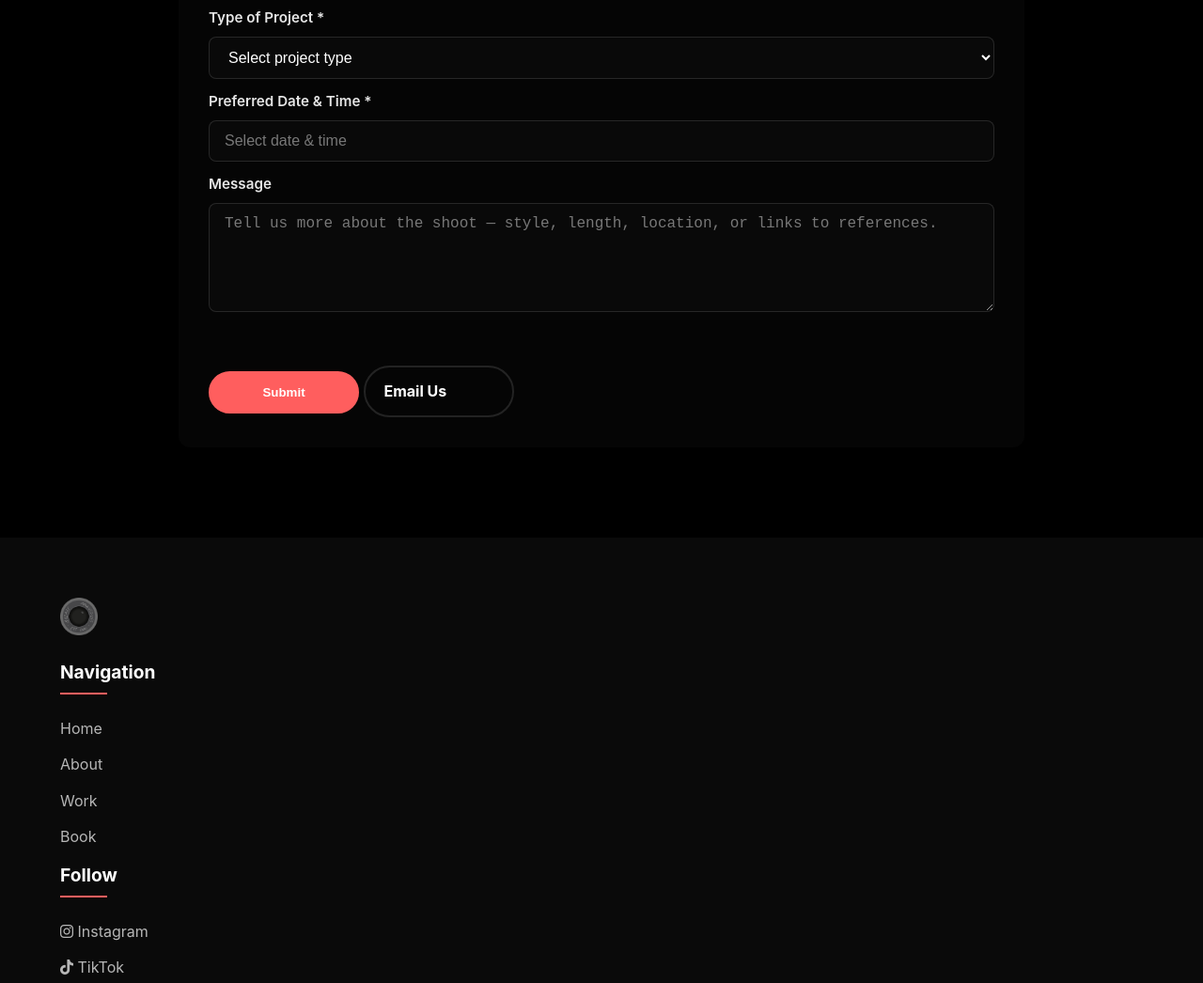
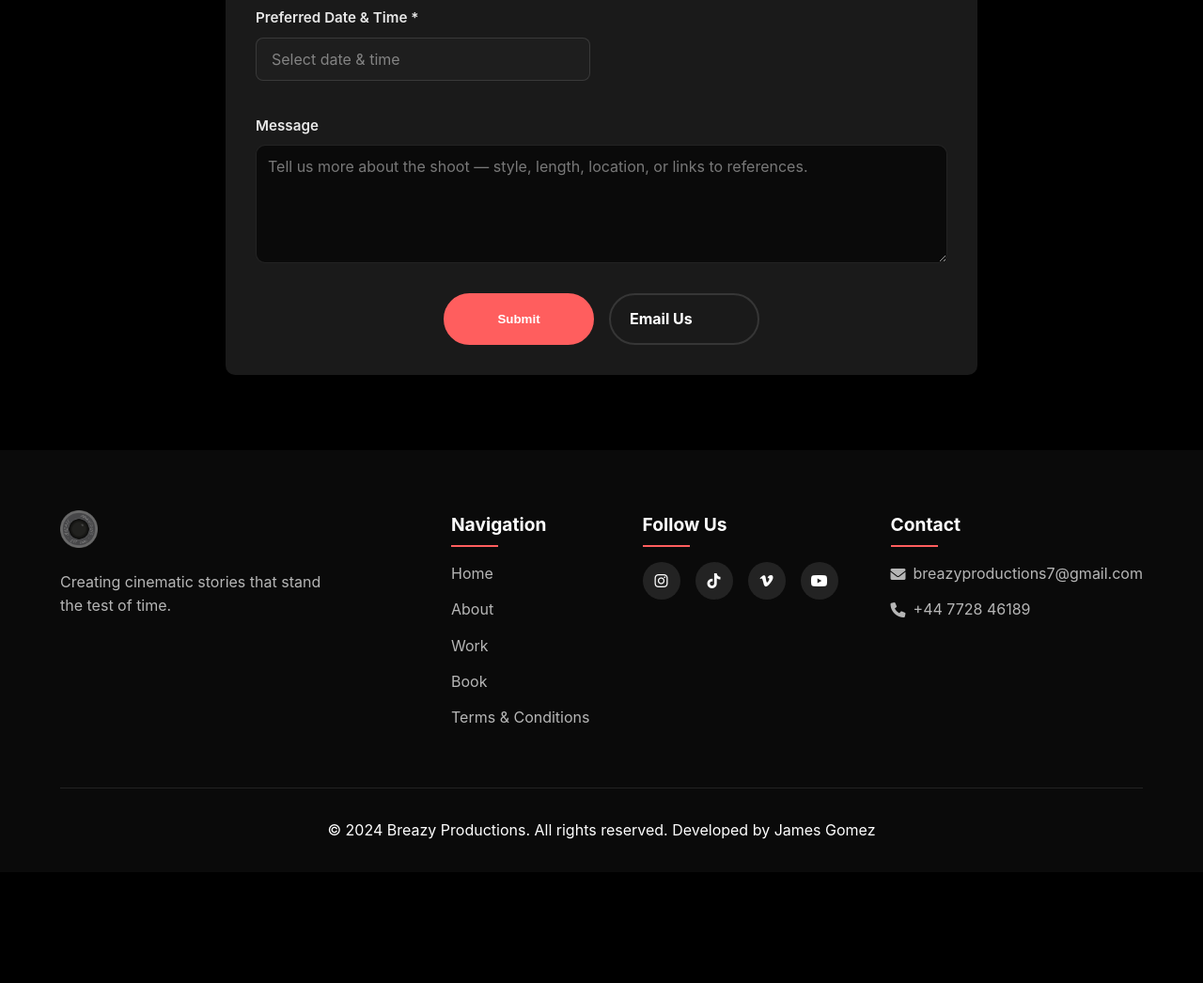
Before and after one commit to olajameze/Jordans-E-website, a website: page website/book.html in a window 1280 px wide. Shown: the part 740-1786 px from the top of the page at 94% size. After the commit the page ends 1668 px from the top, so only its background shows below. Drawn offline with nearby package versions, Linux system fonts and the light colour scheme.

Commit message:
Added Proper Styling: Enhanced the form and footer styling to match the rest of the site
Improved Responsiveness: Added media queries to ensure the layout works well on all screen sizes

Form Enhancements: Added better styling for form elements and error messages

Flatpickr Customization: Added styles to make the date picker match the site's dark theme

Consistent Design: Ensured all elements follow the same design language as the rest of the site

```diff
--- a/website/book.html
+++ b/website/book.html
@@ -5,7 +5,7 @@
   <meta name="viewport" content="width=device-width, initial-scale=1" />
   <title>Book - Breazy Productions</title>
 
-  <!-- Main stylesheet (your provided CSS) -->
+  <!-- Main stylesheet -->
   <link rel="stylesheet" href="css/style.css">
 
   <!-- Icons -->
@@ -108,8 +108,10 @@
   <!-- Footer -->
   <footer class="footer">
     <div class="footer-container">
+      <div class="footer-content">
         <div class="footer-logo">
           <img src="images/logo.png" alt="Breazy Productions Logo">
+          <p>Creating cinematic stories that stand the test of time.</p>
         </div>
 
         <div class="footer-links">
@@ -118,25 +120,29 @@
             <ul>
               <li><a href="index.html">Home</a></li>
               <li><a href="about.html">About</a></li>
-                        <li><a href="work.html" class="active">Work</a></li>
-                        <li><a href="book.html">Book</a></li>
+              <li><a href="work.html">Work</a></li>
+              <li><a href="book.html" class="active">Book</a></li>
+              <li><a href="terms.html">Terms & Conditions</a></li>
             </ul>
           </div>
 
           <div class="footer-social">
-                    <h4>Follow</h4>
-                    <ul>
-                        <li><a href="#"><i class="fab fa-instagram"></i> Instagram</a></li>
-                        <li><a href="#"><i class="fab fa-tiktok"></i> TikTok</a></li>
-                    </ul>
+            <h4>Follow Us</h4>
+            <div class="social-icons">
+              <a href="#" aria-label="Instagram"><i class="fab fa-instagram"></i></a>
+              <a href="#" aria-label="TikTok"><i class="fab fa-tiktok"></i></a>
+              <a href="#" aria-label="Vimeo"><i class="fab fa-vimeo-v"></i></a>
+              <a href="#" aria-label="YouTube"><i class="fab fa-youtube"></i></a>
+            </div>
           </div>
 
           <div class="footer-contact">
             <h4>Contact</h4>
             <ul>
-                        <li><a href="mailto:Breazyproductions7@gmail.com">Breazyproductions7@gmail.com</a></li>
-                        <li><a href="tel:+44772846189">+44 7728 46189</a></li>
+              <li><a href="mailto:breazyproductions7@gmail.com"><i class="fas fa-envelope"></i> breazyproductions7@gmail.com</a></li>
+              <li><a href="tel:+44772846189"><i class="fas fa-phone"></i> +44 7728 46189</a></li>
             </ul>
+          </div>
         </div>
       </div>
 
@@ -145,3 +151,9 @@
       </div>
     </div>
   </footer>
+
+  <!-- Scripts -->
+  <script src="https://cdn.jsdelivr.net/npm/flatpickr"></script>
+  <script src="js/script.js"></script>
+</body>
+</html>
--- a/website/css/style.css
+++ b/website/css/style.css
@@ -636,6 +636,149 @@ body {
     color: var(--primary-color);
 }
 
+/* Booking Page Specific Styles */
+.booking-page {
+  padding-top: 100px;
+  min-height: 100vh;
+  background: var(--bg-darker);
+}
+
+.booking-intro {
+  text-align: center;
+  padding: 3rem 0;
+}
+
+.booking-intro h1 {
+  font-size: 2.5rem;
+  margin-bottom: 1rem;
+  background: linear-gradient(45deg, var(--text-color), var(--primary-color));
+  -webkit-background-clip: text;
+  -webkit-text-fill-color: transparent;
+}
+
+.wide-description {
+  max-width: 700px;
+  margin: 0 auto;
+  font-size: 1.1rem;
+  opacity: 0.9;
+}
+
+.booking-section {
+  padding: 2rem 0 5rem;
+}
+
+.booking-section h2 {
+  text-align: center;
+  margin-bottom: 1rem;
+  font-size: 2.2rem;
+}
+
+.booking-section h2 span {
+  color: var(--primary-color);
+}
+
+.booking-form {
+  max-width: 800px;
+  margin: 0 auto;
+  background: var(--bg-light);
+  padding: 2rem;
+  border-radius: var(--border-radius);
+  box-shadow: var(--box-shadow);
+}
+
+.form-grid {
+  display: grid;
+  grid-template-columns: 1fr;
+  gap: 1.5rem;
+  margin-bottom: 1.5rem;
+}
+
+@media (min-width: 768px) {
+  .form-grid {
+    grid-template-columns: 1fr 1fr;
+  }
+}
+
+.form-group {
+  margin-bottom: 1.5rem;
+}
+
+.form-group label {
+  display: block;
+  margin-bottom: 0.5rem;
+  font-weight: 600;
+  color: var(--text-color);
+}
+
+.form-group input,
+.form-group select,
+.form-group textarea {
+  width: 100%;
+  padding: 0.75rem;
+  border: 1px solid rgba(255, 255, 255, 0.1);
+  border-radius: var(--border-radius);
+  background: var(--bg-dark);
+  color: var(--text-color);
+  font-family: inherit;
+  font-size: 1rem;
+  transition: border-color 0.3s ease;
+}
+
+.form-group input:focus,
+.form-group select:focus,
+.form-group textarea:focus {
+  outline: none;
+  border-color: var(--primary-color);
+}
+
+.form-actions {
+  display: flex;
+  gap: 1rem;
+  justify-content: center;
+  margin-top: 2rem;
+}
+
+/* Form message styles */
+.form-message {
+  padding: 1rem;
+  border-radius: var(--border-radius);
+  margin-bottom: 1.5rem;
+  display: none;
+}
+
+.form-message.error-message {
+  background: rgba(255, 94, 94, 0.2);
+  color: #ff6b6b;
+  border: 1px solid rgba(255, 94, 94, 0.3);
+}
+
+.form-message.success-message {
+  background: rgba(70, 180, 120, 0.2);
+  color: #46b478;
+  border: 1px solid rgba(70, 180, 120, 0.3);
+}
+
+/* Flatpickr customization */
+.flatpickr-calendar {
+  background: var(--bg-light);
+  color: var(--text-color);
+  border: 1px solid rgba(255, 255, 255, 0.1);
+  box-shadow: var(--box-shadow);
+}
+
+.flatpickr-day.selected {
+  background: var(--primary-color);
+  border-color: var(--primary-color);
+}
+
+.flatpickr-day.today {
+  border-color: var(--primary-color);
+}
+
+.flatpickr-time input {
+  color: var(--text-color);
+}
+
 /* Footer */
 .footer {
     background: var(--bg-dark);
@@ -649,10 +792,14 @@ body {
 }
 
 .footer-content {
-    display: grid;
-    grid-template-columns: repeat(auto-fit, minmax(250px, 1fr));
+    display: flex;
+    flex-direction: column;
     gap: 3rem;
     margin-bottom: 3rem;
+}
+
+.footer-logo {
+    text-align: center;
 }
 
 .footer-logo img {
@@ -663,11 +810,20 @@ body {
 .footer-logo p {
     opacity: 0.7;
     line-height: 1.6;
+    max-width: 300px;
+    margin: 0 auto;
+}
+
+.footer-links {
+    display: flex;
+    flex-direction: column;
+    gap: 2rem;
+    text-align: center;
 }
 
 .footer-links h4 {
     font-size: 1.2rem;
-    margin-bottom: 1.5rem;
+    margin-bottom: 1rem;
     position: relative;
     padding-bottom: 0.5rem;
 }
@@ -676,7 +832,8 @@ body {
     content: '';
     position: absolute;
     bottom: 0;
-    left: 0;
+    left: 50%;
+    transform: translateX(-50%);
     width: 50px;
     height: 2px;
     background: var(--primary-color);
@@ -684,6 +841,7 @@ body {
 
 .footer-links ul {
     list-style: none;
+    padding: 0;
 }
 
 .footer-links ul li {
@@ -703,6 +861,7 @@ body {
 
 .social-icons {
     display: flex;
+    justify-content: center;
     gap: 1rem;
     margin-top: 1rem;
 }
@@ -728,6 +887,7 @@ body {
 .footer-contact ul li a {
     display: flex;
     align-items: center;
+    justify-content: center;
     gap: 0.5rem;
 }
 
@@ -735,6 +895,50 @@ body {
     text-align: center;
     padding-top: 2rem;
     border-top: 1px solid rgba(255, 255, 255, 0.1);
+}
+
+/* Media queries for responsive layout */
+@media (min-width: 768px) {
+    .footer-content {
+        flex-direction: row;
+        justify-content: space-between;
+        align-items: flex-start;
+    }
+
+    .footer-logo {
+        text-align: left;
+        flex: 1;
+    }
+
+    .footer-logo p {
+        margin: 0;
+    }
+
+    .footer-links {
+        flex-direction: row;
+        text-align: left;
+        flex: 2;
+        justify-content: space-around;
+    }
+
+    .footer-links h4::after {
+        left: 0;
+        transform: none;
+    }
+
+    .social-icons {
+        justify-content: flex-start;
+    }
+
+    .footer-contact ul li a {
+        justify-content: flex-start;
+    }
+}
+
+@media (min-width: 1024px) {
+    .footer-links {
+        justify-content: space-between;
+    }
 }
 
 /* Animations */
```
Also changed, not shown: website/index.html (+1 -1 lines), website/work.html (+1 -1 lines). Lines whose indentation alone changed are shown as unchanged.
